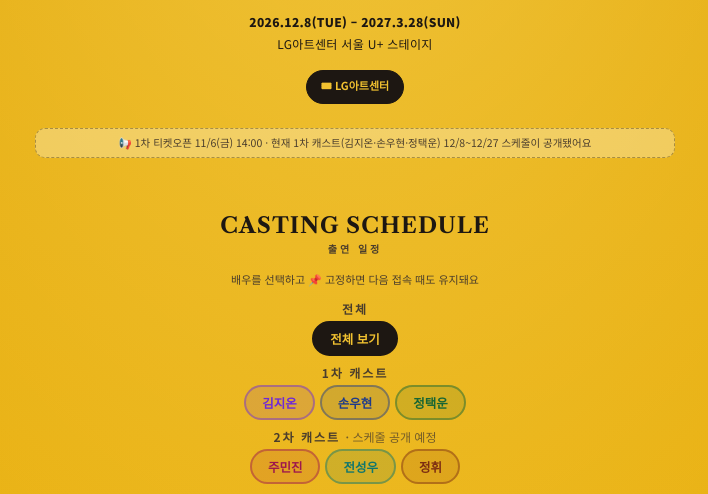
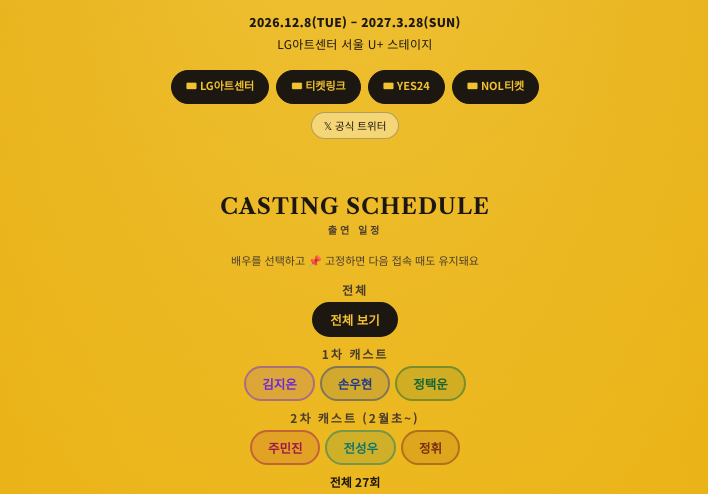
Before and after one commit to chichiandpopo/numerodeux, a plain HTML site: page index.html in a window 1280 px wide. Shown: the part 217-711 px from the top of the page, without its empty margins (285-993 px from the left). Drawn offline with nearby package versions, Linux system fonts and the light colour scheme; a web font is replaced by a local one.

Commit message:
Update index.html

```diff
--- a/index.html
+++ b/index.html
@@ -185,7 +185,6 @@ a.event-tag:hover{text-decoration:underline;}
   <div class="hero-meta"><b>2026.12.8(TUE) – 2027.3.28(SUN)</b><br>LG아트센터 서울 U+ 스테이지</div>
   <div class="ticket-row" id="ticketRow"></div>
   <div class="info-row" id="infoRow"></div>
-  <div class="notice-badge">📢 1차 티켓오픈 11/6(금) 14:00 · 현재 1차 캐스트(김지온·손우현·정택운) 12/8~12/27 스케줄이 공개됐어요</div>
 </div>
 
 <div class="content">
@@ -245,14 +244,15 @@ const STORE_PIN='numerodeux_pin_v1';
 /* 링크: url이 비어 있으면 버튼이 숨겨져요 */
 const LINKS={
   ticket:[
-    {label:'🎟 티켓링크',url:''},
-    {label:'🎟 예스24티켓',url:''},
-    {label:'🎟 NOL티켓',url:''},
+    /* 11/6 티켓오픈 후 각 예매처 상품 페이지 주소로 교체 */
     {label:'🎟 LG아트센터',url:'https://www.lgart.com'},
+    {label:'🎟 티켓링크',url:'https://www.ticketlink.co.kr'},
+    {label:'🎟 YES24',url:'http://ticket.yes24.com'},
+    {label:'🎟 NOL티켓',url:'https://tickets.interpark.com'},
   ],
   info:[
     {label:'🪑 좌석 배치도',url:''},
-    {label:'𝕏 공식 트위터',url:''},
+    {label:'𝕏 공식 트위터',url:'https://x.com/mbz_numerodeux'},
   ],
 };
 
@@ -260,7 +260,7 @@ const LINKS={
 const ROLES=[
   {attr:'cast',label:'출연',groups:[
     {label:'1차 캐스트',keys:['gimjion','sonwoohyun','jungtaekwoon']},
-    {label:'2차 캐스트',keys:['jumingjin','jeonsungwoo','junghwi']},
+    {label:'2차 캐스트 (2월초~)',keys:['jumingjin','jeonsungwoo','junghwi']},
   ]},
 ];
 const ACTOR={gimjion:'김지온',sonwoohyun:'손우현',jungtaekwoon:'정택운',jumingjin:'주민진',jeonsungwoo:'전성우',junghwi:'정휘'};
@@ -386,8 +386,7 @@ function renderLinks(){
 function renderFilters(){
   let h=`<div class="filter-group"><div class="fgl">전체</div><div class="filter-row"><button class="fb2 btn-all active" onclick="resetFilter()">전체 보기</button></div></div>`;
   ROLES.forEach(r=>r.groups.forEach(g=>{
-    const open=g.keys.some(k=>SHOWS.some(s=>s.cast[r.attr]===k));
-    h+=`<div class="filter-group"><div class="fgl">${g.label}${open?'':' <span class="soon">· 스케줄 공개 예정</span>'}</div><div class="filter-row">`+
+    h+=`<div class="filter-group"><div class="fgl">${g.label}</div><div class="filter-row">`+
       g.keys.map(k=>`<button class="fb2 btn-${k}" data-attr="${r.attr}" data-key="${k}" onclick="toggleFilter('${r.attr}','${k}')">${ACTOR[k]}</button>`).join('')+
       `</div></div>`;
   }));
```
